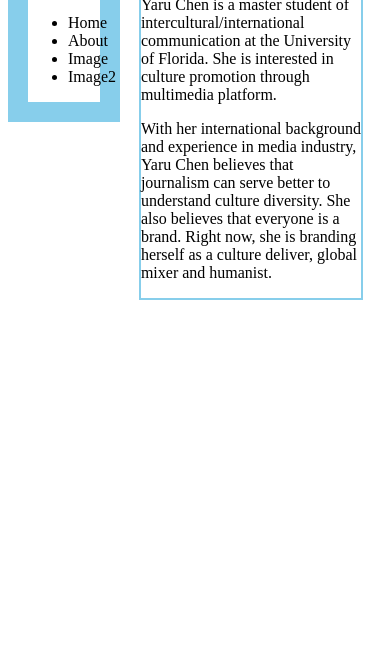
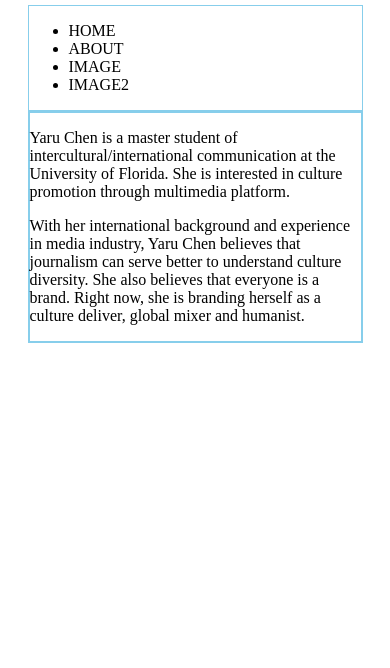
Before and after one commit to yaruview/yaruview.github.io, a plain HTML site: page about.html in a window 390 px wide. Shown: the part 176-844 px from the top of the page. Drawn offline with Linux system fonts and the light colour scheme.

Commit message:
just playaround

```diff
--- a/css/cssforabout.css
+++ b/css/cssforabout.css
@@ -12,10 +12,9 @@ header h2{
 
 nav{
     float: left;
-    border: 20px solid #87CEEB;
+    border: 1px solid #87CEEB;
     width: 30%;
-    max-width: 170px;
-    min-width: 100px;
+    text-transform: uppercase
 }
 
 
@@ -30,3 +29,26 @@ nav a{
     width:60%;
     margin-left:35%;
 }
+
+@media screen and (max-width: 600px) {
+
+    body{
+        padding:5%;
+    }
+
+    nav{
+        width: 100%
+
+    }
+
+    #content {
+        clear: left;
+        width:100%;
+        margin-left:0;
+
+    }
+
+
+
+
+}
```
